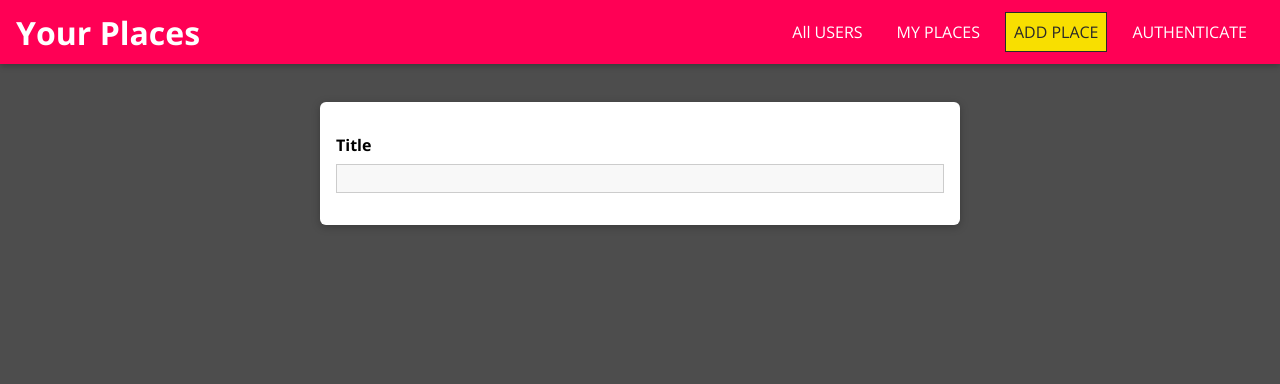
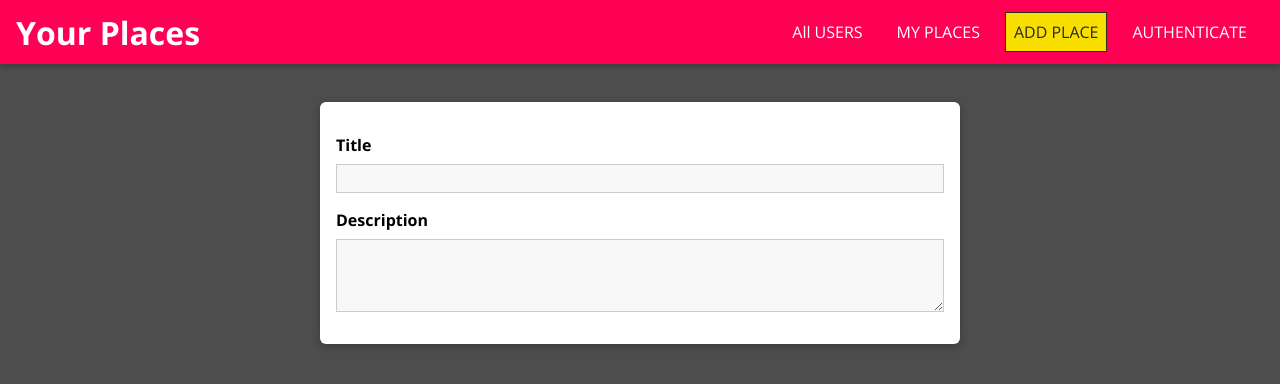
Before and after one commit to grnganon/PeopleAndPlaces, a React (Create React App) app: page /places/new in a window 1280 px wide. Shown: the top 384 px of the page. Built offline with nearby package versions, Linux system fonts and the light colour scheme.

Commit message:
Description box and it's validation, Input will re-validate on chosen state and prop changes

```diff
--- a/src/places/pages/NewPlace/NewPlace.js
+++ b/src/places/pages/NewPlace/NewPlace.js
@@ -1,19 +1,34 @@
-import React from 'react';
+import React, { useCallback } from 'react';
 
 import './NewPlace.css';
 import Input from '../../../shared/components/FormElements/Input/Input';
 import {} from '../../../shared/util/validators';
 import { VALIDATOR_REQUIRE } from '../../../shared/util/validators';
+import { VALIDATOR_MINLENGTH } from '../../../shared/util/validators';
 
 const NewPlace = () => {
+  // useCallback will re-use this function instead of remaking to avoid infinite loop with child onInput
+  const titleInputHandler = useCallback((id, value, isValid) => {}, []);
+  const descriptionInputHandler = useCallback((id, value, isValid) => {}, []);
   return (
     <form className="place-form">
       <Input
+        id="title"
         element="input"
         type="text"
         label="Title"
         validators={[VALIDATOR_REQUIRE()]}
         errorText={`Please enter a valid title.`}
+        onInput={titleInputHandler}
+      />
+      <Input
+        id="description"
+        element="textarea"
+        type="text"
+        label="Description"
+        validators={[VALIDATOR_MINLENGTH(5)]}
+        errorText={`Please enter a valid description (at least 5 characters).`}
+        onInput={descriptionInputHandler}
       />
     </form>
   );
--- a/src/shared/components/FormElements/Input/Input.js
+++ b/src/shared/components/FormElements/Input/Input.js
@@ -1,4 +1,4 @@
-import React, { useReducer } from 'react';
+import React, { useReducer, useEffect } from 'react';
 
 import './Input.css';
 import { validate } from '../../../util/validators';
@@ -27,6 +27,16 @@
     isValid: false,
     isTouched: false
   });
+
+  // object destructuring to have smaller dependencies for the useEffect
+  const { id, onInput } = props;
+  const { value, isValid } = inputState;
+
+  // when any of the parent props, or state here changes calling the onInput provided from parent
+  useEffect(() => {
+    onInput(id, value, isValid);
+  }, [id, onInput, value, isValid]);
+
   const changeHandler = event => {
     // store and validate input as user types - dispatch to reducer state object to reset state
     dispatch({
```
